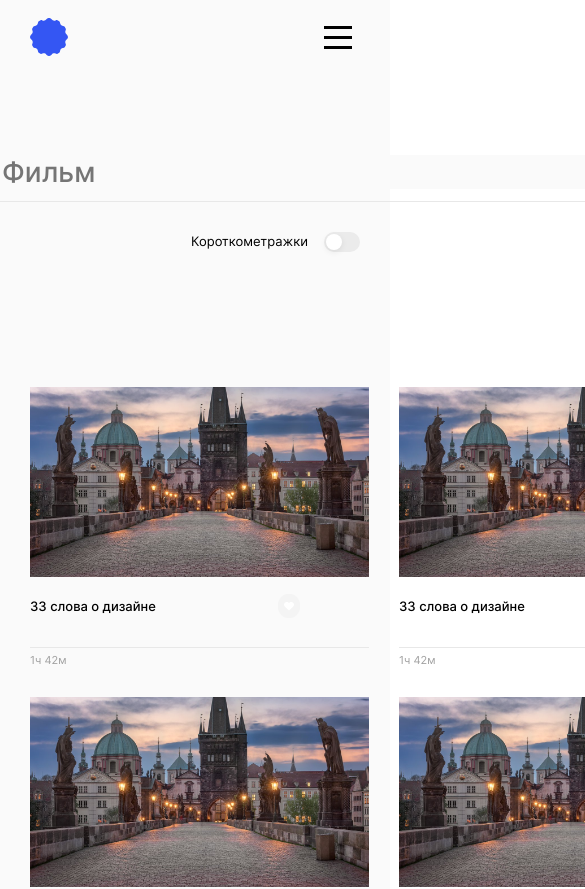
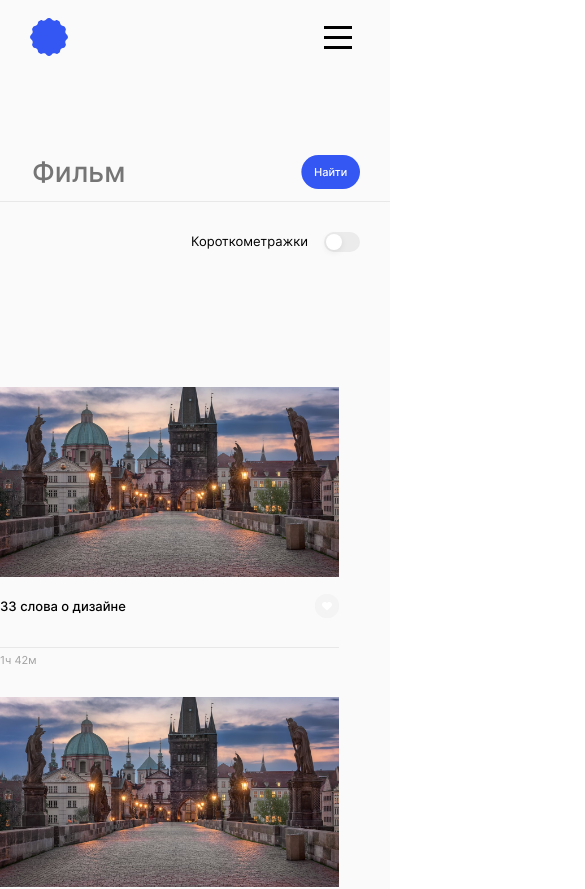
Before and after one commit to CheNikos/movies-explorer-frontend, a React (Create React App) app: page /movies in a window 390 px wide. Shown: the top 889 px of the page, 585 px wide, since content can reach past the window. Built offline with nearby package versions, Linux system fonts and the light colour scheme.

Commit message:
Осталось адаптивить signin

```diff
--- a/src/components/Login/Login.css
+++ b/src/components/Login/Login.css
@@ -27,7 +27,7 @@
     display: inline-flex;
     justify-content: center;
     flex-direction: column;
-    width: 396px;
+    max-width: 396px;
   }
 
   .signin__input-content {
--- a/src/components/Movies/Movies.css
+++ b/src/components/Movies/Movies.css
@@ -5,15 +5,16 @@
 }
 
 .movies__more {
-  width: 1140px;
+  max-width: 1140px;
   margin: auto;
   padding-top: 50px;
   padding-bottom: 80px;
+  text-align: center;
 }
 
 .movies__more-button {
   height: 36px;
-  width: 1140px;
+  max-width: 1140px;
   background-color: #f4f4f4;
   border-radius: 6px;
   border: none;
@@ -33,8 +34,7 @@
   }
 
   .movies__more-button {
-    width: 708px;
-    margin-left: 30px;
+    max-width: 708px;
     padding-left: 0;
     padding-right: 0;
   }
--- a/src/components/Movies/MoviesCard/MoviesCard.css
+++ b/src/components/Movies/MoviesCard/MoviesCard.css
@@ -75,8 +75,7 @@
 
 @media screen and (max-width: 768px) {
   .movies-card {
-    max-width: 339px;
-    margin-left: 30px;
+    width: 339px;
   }
 
   .movies-card__image {
--- a/src/components/Movies/MoviesCardList/MoviesCardList.css
+++ b/src/components/Movies/MoviesCardList/MoviesCardList.css
@@ -1,16 +1,16 @@
 .movies-cards {
-    width: 1140px;
+    max-width: 1140px;
     margin: auto;
     padding-top: 70px;
-    display: grid;
-    grid-template-columns: 270px 270px 270px 270px;
+    display: flex;
+    flex-direction: row;
+    flex-wrap: wrap;
     gap: 38px 20px;
 }
 
 @media screen and (max-width: 768px) {
     .movies-cards {
-        max-width: 768px;
-        grid-template-columns: 339px 339px ;
+        max-width: 708px;
         gap: 30px;
     }
   }
--- a/src/components/Movies/SearchForm/SearchForm.css
+++ b/src/components/Movies/SearchForm/SearchForm.css
@@ -5,7 +5,7 @@
 }
 
 .search-form__search {
-  width: 1140px;
+  max-width: 1140px;
   height: 34px;
   margin: auto;
   display: flex;
@@ -16,7 +16,7 @@
   font-size: 28px;
   font-weight: 500;
   line-height: 34px;
-  width: 1060px;
+  max-width: 1060px;
   border: none;
   background-color: #fafafa;
 }
@@ -29,14 +29,11 @@
 }
 
 .search-form__find {
-  width: 58px;
+  width: 80px;
   height: 34px;
-  left: 26.69%;
-  right: 0%;
-  top: 0%;
-  bottom: 0%;
-  background: #3456f3;
-  border-radius: 48px;
+  background-image: url(../../../images/movies-image/find.svg);
+  background-color: #fafafa;
+  background-repeat: no-repeat;
   cursor: pointer;
   border: none;
 }
@@ -45,18 +42,8 @@
   opacity: 80%;
 }
 
-.search-form__text {
-  font-size: 11px;
-  font-weight: 500;
-  line-height: 18px;
-  text-align: center;
-  color: rgba(255, 255, 255, 1);
-  margin-top: 8px;
-  margin-bottom: 8px;
-}
-
 .search-form__line {
-  width: 1140px;
+  max-width: 1140px;
   border-bottom: 1px solid #e8e8e8;
   margin: 13px auto 0 auto;
 }
@@ -83,16 +70,17 @@
   }
 
   .search-form__search {
-    width: 708px;
-    margin: auto;
+    max-width: 708px;
+    margin-right: 30px;
+    margin-left: 30px;
   }
 
   .search-form__input {
-    width: 628px;
+    max-width: 200px;
   }
 
   .search-form__line {
-    width: 708px;
+    max-width: 708px;
     margin: 12px auto 0 auto;
   }
 
@@ -119,7 +107,7 @@
   }
 
   .search-form__search {
-    width: 292px;
+    max-width: 292px;
     margin: auto;
     display: flex;
     justify-content: space-between;
--- a/src/components/Movies/SearchForm/SearchForm.js
+++ b/src/components/Movies/SearchForm/SearchForm.js
@@ -13,7 +13,6 @@ export default function SearchForm() {
           required
         />
         <button className="search-form__find">
-            <p className="search-form__text">Найти</p>
         </button>
       </div>
       <div className="search-form__line"></div>
```
Also changed, not shown: src/images/movies-image/back__COLOR_main-2.svg (added), src/images/movies-image/find.svg (added).
